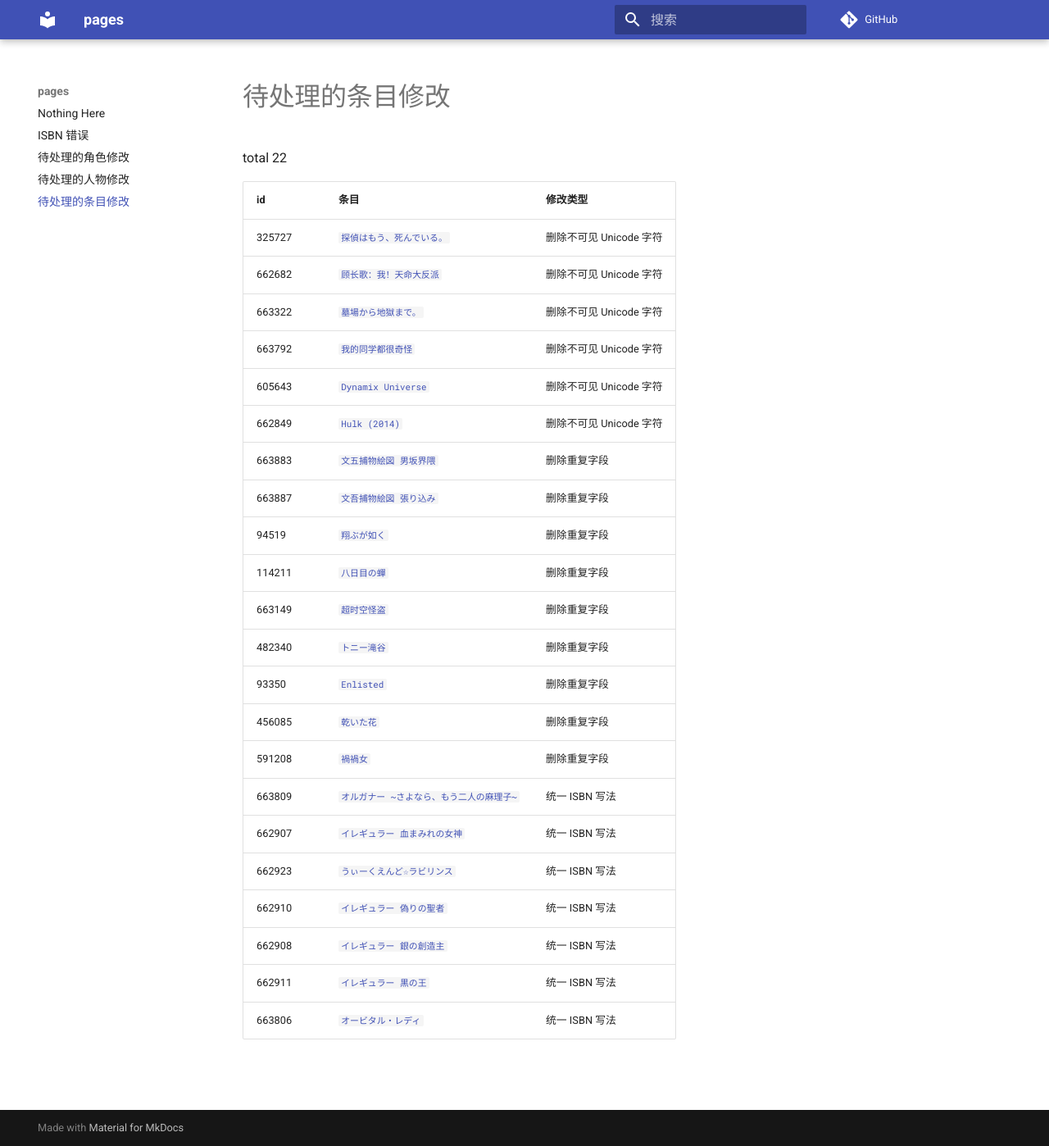
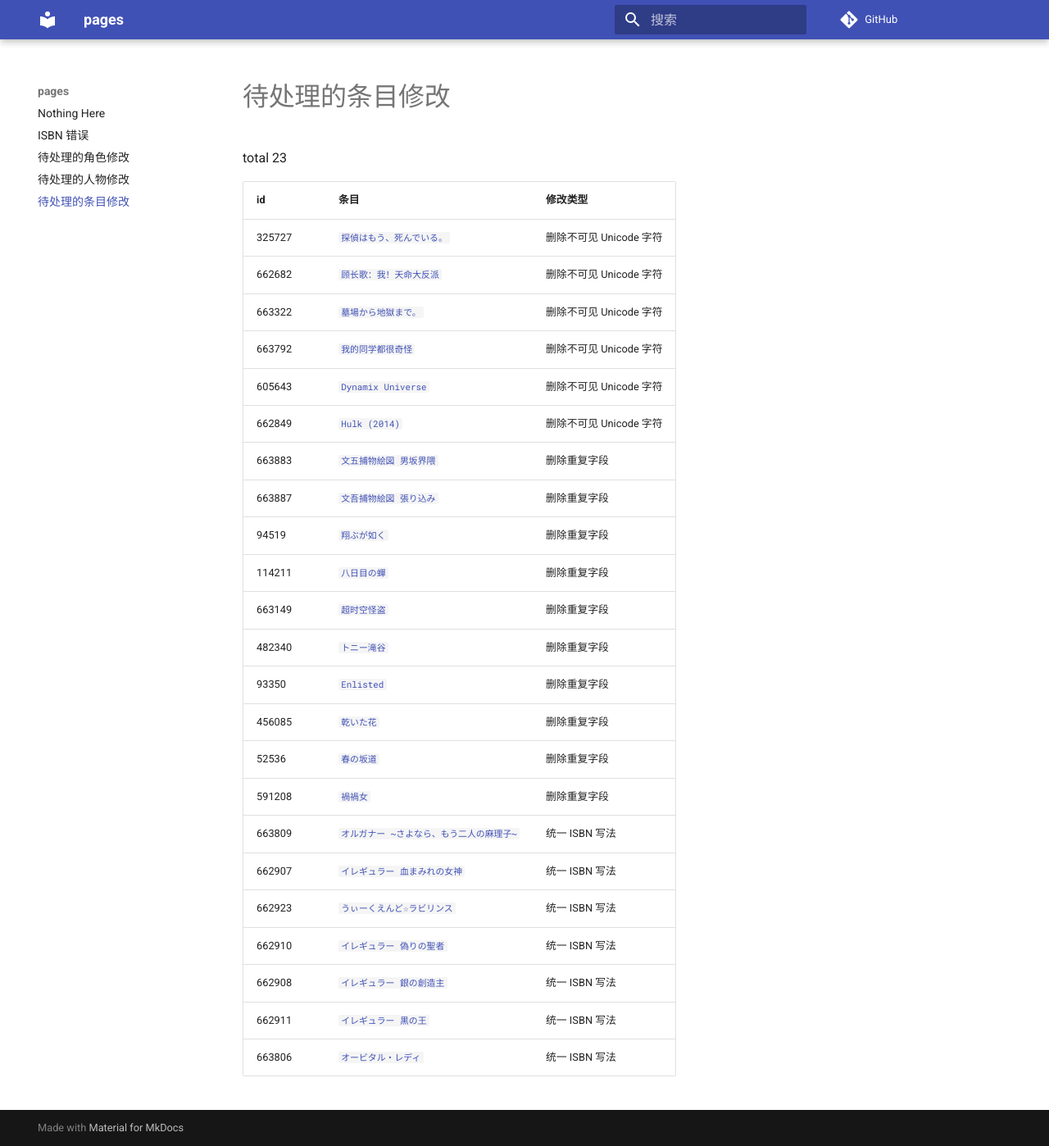
Before and after one commit to trim21/bangumi-pages, an MkDocs documentation site: the page built from docs/pending-subject-changes.md, in a window 1280 px wide and 1398 px high. Shown: the whole window at 82% size. Built offline with MkDocs 1.6.1 and Material for MkDocs 9.7.7, drawn with Linux system fonts in a browser that asks for light colours; comment, search, counter and statistics services are not loaded.

Commit message:
update pending-changes.md

```diff
--- a/docs/pending-subject-changes.md
+++ b/docs/pending-subject-changes.md
@@ -1,6 +1,6 @@
 # 待处理的条目修改
 
-total 22
+total 23
 
 | id | 条目 | 修改类型 |
 | --- | --- | --- |
@@ -18,6 +18,7 @@ total 22
 | 482340 | [`トニー滝谷`](https://bgm.tv/subject/482340) | 删除重复字段 |
 | 93350 | [`Enlisted`](https://bgm.tv/subject/93350) | 删除重复字段 |
 | 456085 | [`乾いた花`](https://bgm.tv/subject/456085) | 删除重复字段 |
+| 52536 | [`春の坂道`](https://bgm.tv/subject/52536) | 删除重复字段 |
 | 591208 | [`禍禍女`](https://bgm.tv/subject/591208) | 删除重复字段 |
 | 663809 | [`オルガナー ~さよなら、もう二人の麻理子~`](https://bgm.tv/subject/663809) | 统一 ISBN 写法 |
 | 662907 | [`イレギュラー 血まみれの女神`](https://bgm.tv/subject/662907) | 统一 ISBN 写法 |
```
